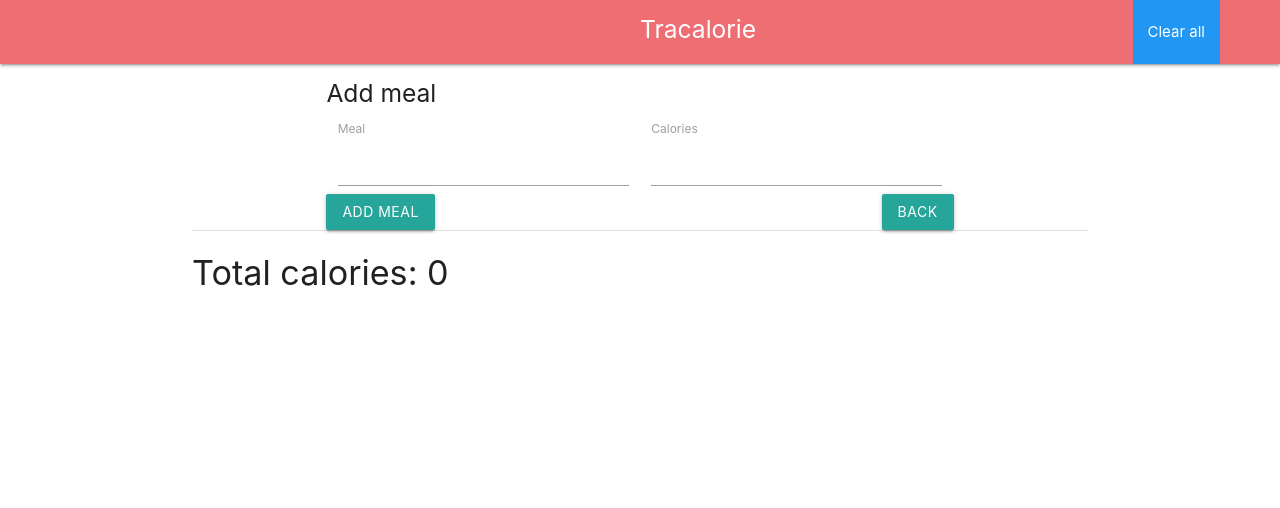
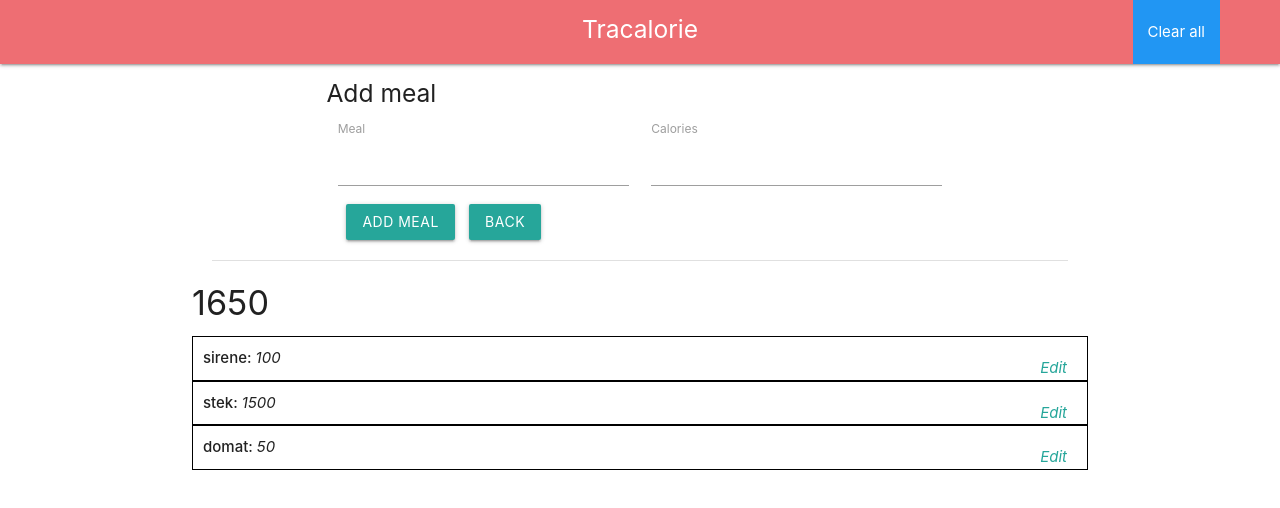
Before and after one commit to emobugs/tracalorie, a plain HTML site: page index.html in a window 1280 px wide. Drawn offline with nearby package versions, Linux system fonts and the light colour scheme.

Commit message:
added functionality to add items to the list and total calories calculating

```diff
--- a/app.js
+++ b/app.js
@@ -0,0 +1,153 @@
+const StorageCtrl = (function(){
+
+
+    // Public methods
+    return{
+
+    }
+
+})();
+
+const UICtrl = (function (){
+
+    const UISelectors = {
+        itemList: "#item-list",
+        addBtn: ".add-btn",
+        itemNameIn: "#item",
+        itemCaloriesIn: "#calories",
+        totalCalories: ".total-calories",
+    }
+
+
+    // Public methods
+    return{
+        populateItems: function(items){
+            let html = '';
+            items.forEach(function(item){
+                html += `<li class collection-item" id="item-${item.id}"><strong>${item.name}: </strong> <em>${item.calories}</em>
+                <a href="#" class="secondary-content">
+                    <i class="edit-item">Edit</i>
+                </a>
+              </li>`
+            })
+
+            document.querySelector(UISelectors.itemList).innerHTML = html;
+        },
+        getSelectors: function(){
+            return UISelectors;
+        },
+        getItemInput: function(){
+             return{
+                 name : document.querySelector(UISelectors.itemNameIn).value,
+
+                 calories: document.querySelector(UISelectors.itemCaloriesIn).value,
+             }
+        },
+        clearInput: function(){
+            document.querySelector(UISelectors.itemNameIn).value = '';
+            document.querySelector(UISelectors.itemCaloriesIn).value = '';
+        }
+        ,
+        showTotalCalories: function(){
+            let total = ItemCtrl.getTotalCalories();
+            document.querySelector(UISelectors.totalCalories).innerText = total;
+        }
+
+    }
+
+})();
+
+const ItemCtrl = (function(){
+    function Item (id, name,calories){
+        this.id = id;
+        this.name = name;
+        this.calories = calories;
+    }
+
+    const data = {
+        items: [
+        {id: 0, name: 'sirene', calories: 100},
+        {id: 1, name: 'stek', calories: 1500},
+        {id: 2, name: 'domat', calories: 50},
+    ],
+    currentItem: null,
+    totalCalories: 0,
+    }
+
+
+    // Public methods
+    return{
+        loadData: function(){
+            return data;
+        },
+        getItems: function(){
+            return data.items;
+        },
+        addItem: function(name, calories){
+            let ID;
+            if(data.items.length > 0){
+                 ID = data.items[data.items.length - 1].id + 1;
+            } else{
+                ID = 0;
+            }
+             calories = parseInt(calories);
+
+            newItem = new Item(ID, name,calories);
+            data.items.push(newItem);
+
+            return newItem;
+        },
+        getTotalCalories: function(){
+            let sum = 0;
+            data.items.forEach(e => {
+                sum += e.calories;
+            })
+            return sum;
+        }
+    }
+
+
+})();
+
+const App = (function(ItemCtrl,UICtrl){
+
+    const loadEventListeners = function(){
+        const UISelectors = UICtrl.getSelectors();
+
+
+        document.querySelector(UISelectors.addBtn).addEventListener('click',
+        itemAddSubmit);
+
+
+    }
+    const itemAddSubmit = function(e){
+        e.preventDefault();
+
+        const input = UICtrl.getItemInput();
+
+            if(input.name !== "" && input.calories !== "" && !isNaN(input.calories)){
+             const item = ItemCtrl.addItem(input.name, input.calories);
+             console.log(item);
+             UICtrl.populateItems(ItemCtrl.getItems());
+             UICtrl.showTotalCalories();
+            }
+
+
+
+        }
+
+    return {
+        init: function(){
+           const items = ItemCtrl.getItems();
+
+           UICtrl.populateItems(items);
+           UICtrl.clearInput();
+
+           UICtrl.showTotalCalories();
+
+           loadEventListeners();
+        }
+    }
+})(ItemCtrl,UICtrl);
+
+App.init();
--- a/index.html
+++ b/index.html
@@ -12,10 +12,10 @@
 <body>
     <nav>
         <ul class="main-nav">
-            <li style="margin-left:50%;">
+            <li>
                 <h5>Tracalorie</h5>
             </li>
-            <li class="right blue"><a href="# ">Clear all</a></li>
+            <li class="right blue"><a href="#">Clear all</a></li>
         </ul>
     </nav>
     <div class="container row">
@@ -31,11 +31,12 @@
                     <input type="text" id="calories">
                 </div>
             </form>
-            <a href="#" class="btn">Add Meal</a>
-            <a href="#" class="btn right">Back</a>
+            <a href="#" class="btn add-btn">Add Meal</a>
+            <a href="#" class="btn">Back</a>
         </div>
         <div class="divider"></div>
-        <h4 class="push-s5">Total calories: 0</h4>
+        <h4 class="push-s5 total-calories">Total calories: 0</h4>
+        <ul id="item-list"></ul>
     </div>
 
 
--- a/style.css
+++ b/style.css
@@ -1,3 +1,25 @@
+.main-nav li:first-child {
+  margin-left: 50%;
+  transform: translateX(-50%);
+}
+
 .main-nav li:nth-child(2) {
-    margin-right: 60px;
+  margin-right: 60px;
 }
+
+.divider {
+  margin: 20px;
+}
+div a:first-of-type {
+  margin-left: 20px;
+  margin-right: 10px;
+}
+
+div a {
+  margin-top: 10px;
+}
+
+#item-list li {
+  border: 1px solid black;
+  padding: 10px;
+}
```
